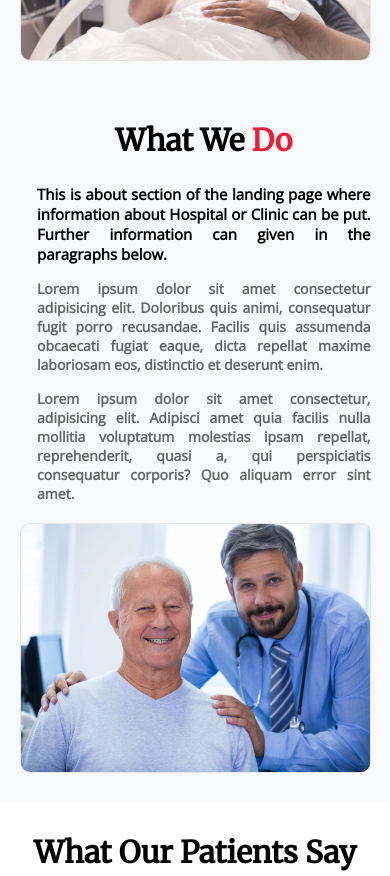
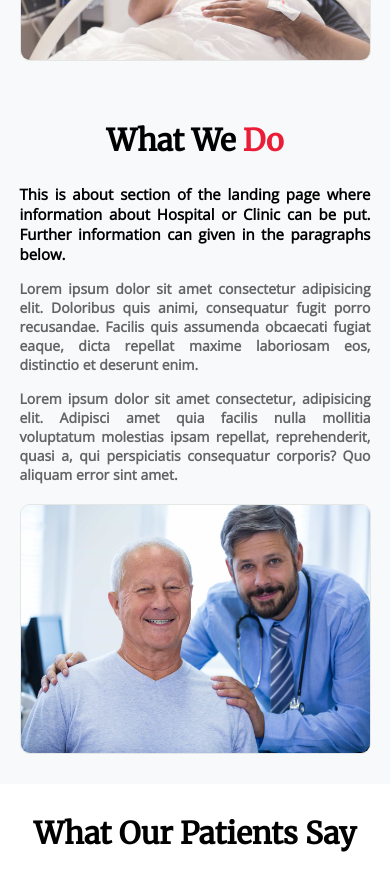
Before and after one commit to AbdulQadir92/medicare-user, a React (Create React App) app: page /about in a window 390 px wide. Shown: the part 940-1816 px from the top of the page. Built offline with nearby package versions, Linux system fonts and the light colour scheme; what google-maps-react would draw is missing.

Commit message:
Removed a minor ui issue

```diff
--- a/public/index.html
+++ b/public/index.html
@@ -1,24 +1,24 @@
 <!DOCTYPE html>
 <html lang="en">
+
 <head>
   <meta charset="utf-8" />
   <link rel="icon" href="%PUBLIC_URL%/favicon.ico" />
   <meta name="viewport" content="width=device-width, initial-scale=1" />
   <meta name="theme-color" content="#000000" />
-    <meta
-      name="description"
-      content="Web site created using create-react-app"
-    />
+  <meta name="description" content="Web site created using create-react-app" />
   <link rel="apple-touch-icon" href="%PUBLIC_URL%/logo192.png" />
   <link rel="manifest" href="%PUBLIC_URL%/manifest.json" />
 
   <link href="https://fonts.googleapis.com/css2?family=Merriweather&family=Open+Sans&display=swap" rel="stylesheet">
   <!-- <link href="https://fonts.googleapis.com/icon?family=Material+Icons+Outlined" rel="stylesheet"> -->
 
-    <title>React App</title>
+  <title>MediCare</title>
 </head>
+
 <body>
   <noscript>You need to enable JavaScript to run this app.</noscript>
   <div id="root"></div>
 </body>
+
 </html>
--- a/src/components/about/RightImgSection.js
+++ b/src/components/about/RightImgSection.js
@@ -2,13 +2,13 @@
 import '../../css/components/about/rightImgSection.css';
 
 
-const LeftImgSection = ({image, heading1, heading2}) => {
+const LeftImgSection = ({ image, heading1, heading2 }) => {
     return (
         <section className="about-section section-padding right-img-section">
             <div className="right">
                 <img src={image} alt="..." width="500px" height="300px" />
             </div>
-            <div className="left" style={{paddingLeft: '5%'}}>
+            <div className="left">
                 <h1>{heading1} <span>{heading2}</span></h1>
                 <div>This is about section of the landing page where information about Hospital or Clinic can be put. Further information can given in the paragraphs below.</div>
                 <p>Lorem ipsum dolor sit amet consectetur adipisicing elit. Doloribus quis animi, consequatur fugit porro recusandae. Facilis quis assumenda obcaecati fugiat eaque, dicta repellat maxime laboriosam eos, distinctio et deserunt enim.</p>
--- a/src/css/components/about/rightImgSection.css
+++ b/src/css/components/about/rightImgSection.css
@@ -1,4 +1,6 @@
-
+.right-img-section .left {
+    padding-left: 5%;
+}
 
 
 @media screen and (max-width: 992px) {
@@ -6,4 +8,8 @@
         display: flex;
         flex-direction: column-reverse;
     }
+
+    .right-img-section .left {
+        padding-left: 0;
+    }
 }
```
Lines whose indentation alone changed are shown as unchanged.
